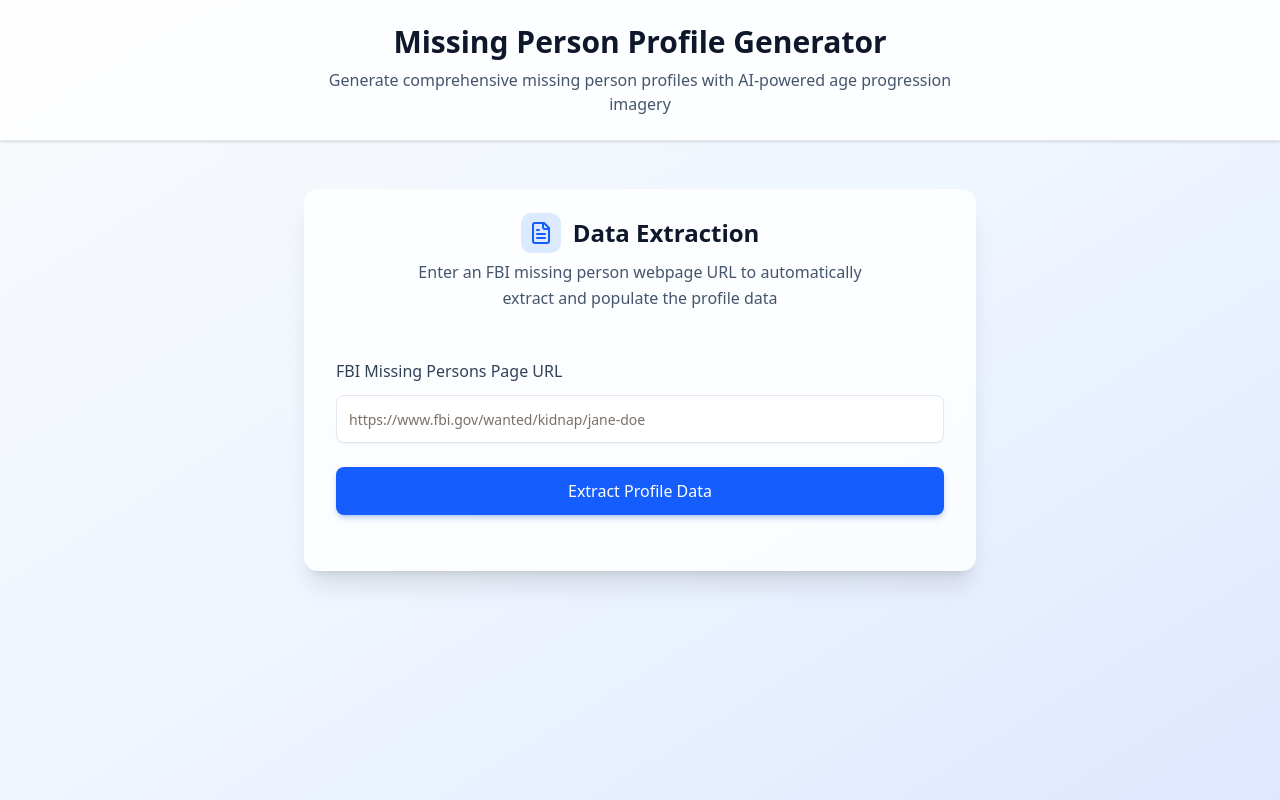
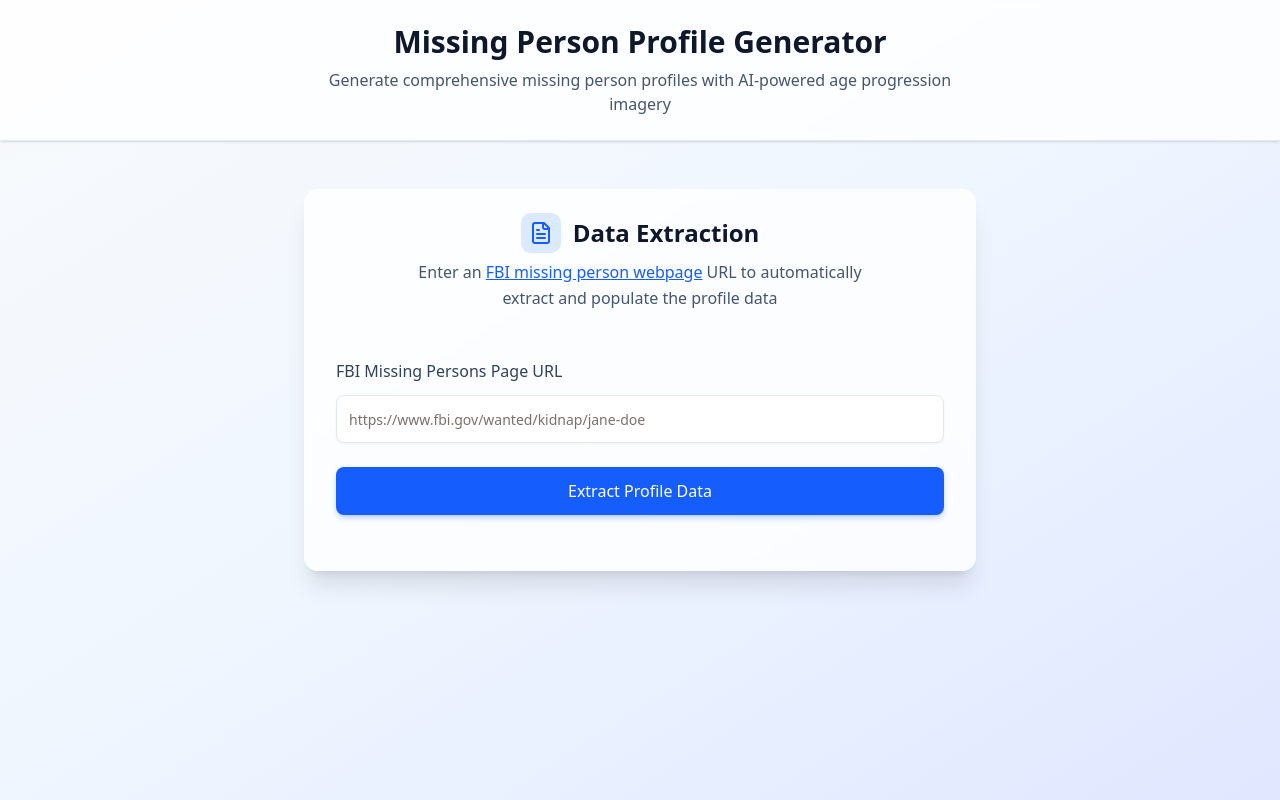
Before and after one commit to gscottqueen/missing-persons-profile-generator, a Next.js app: page / in a window 1280 px wide. Built offline with nearby package versions, Linux system fonts and the light colour scheme.

Commit message:
feat: update profile extraction prompt with clickable FBI missing person webpage link

```diff
--- a/src/components/profile-extractor.tsx
+++ b/src/components/profile-extractor.tsx
@@ -111,7 +111,7 @@ export default function ProfileExtractor({ onDataExtracted }: ProfileExtractorPr
           Data Extraction
         </CardTitle>
         <p className="text-slate-600 dark:text-slate-300 max-w-md mx-auto leading-relaxed">
-          Enter an FBI missing person webpage URL to automatically extract and populate the profile data
+          Enter an <a href="https://www.fbi.gov/wanted/kidnap" className="text-blue-600 dark:text-blue-400 underline hover:text-blue-700 dark:hover:text-blue-300" target="_blank" rel="noopener noreferrer">FBI missing person webpage</a> URL to automatically extract and populate the profile data
         </p>
       </CardHeader>
       <CardContent className="space-y-6 px-8 pb-8">
```
